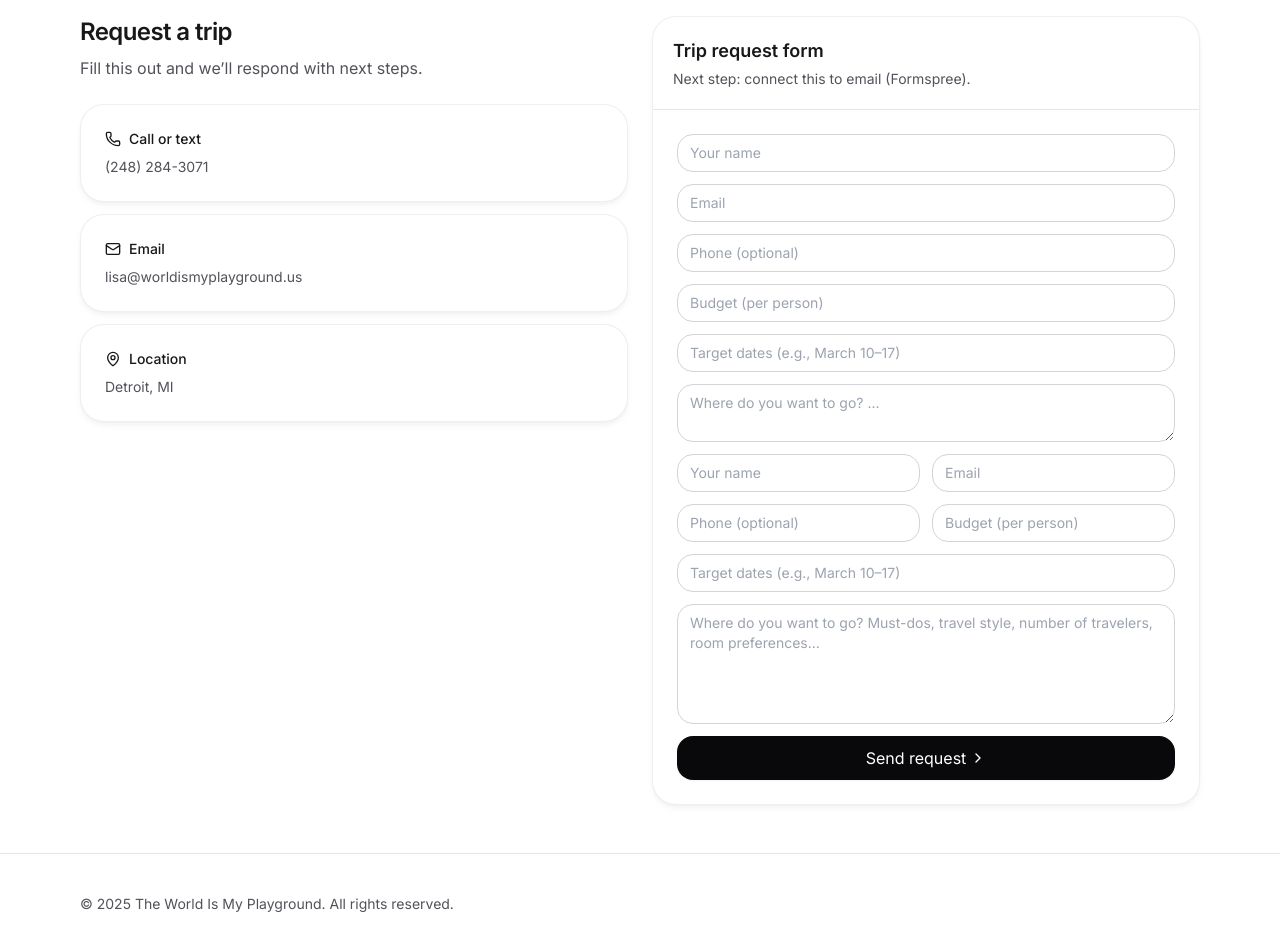
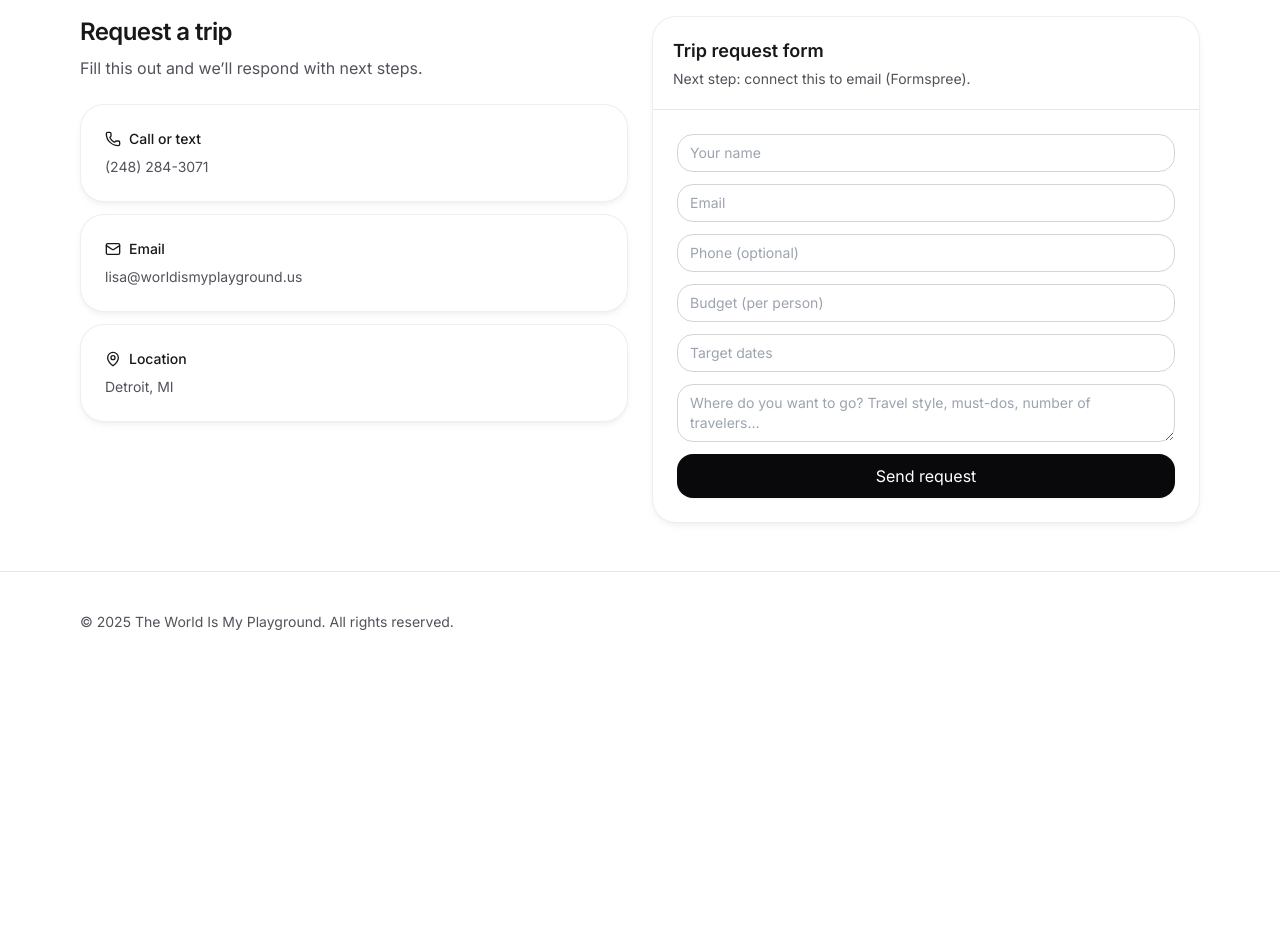
Before and after one commit to Lisaray24/world-is-my-playground-, a React (Vite) app: page / in a window 1280 px wide. Shown: the part 1780-2730 px from the top of the page. After the commit the page ends 2452 px from the top, so only its background shows below. Built offline with nearby package versions, Linux system fonts and the light colour scheme.

Commit message:
Fix duplicate form fields

```diff
--- a/src/App.jsx
+++ b/src/App.jsx
@@ -524,35 +524,55 @@ async function onSubmit(e) {
                   </div>
                 </div>
               ) : (
-                <form
-  onSubmit={onSubmit}
-  className="grid gap-3"
-> <input type="hidden" name="_subject" value="New Trip Request — The World Is My Playground" />
- <Input name="name" placeholder="Your name" required />
-<Input name="email" placeholder="Email" type="email" />
-<Input name="phone" placeholder="Phone (optional)" />
-<Input name="budget" placeholder="Budget (per person)" />
-<Input name="dates" placeholder="Target dates (e.g., March 10–17)" />
-<Textarea name="details" placeholder="Where do you want to go? ..." />
+ <form onSubmit={onSubmit} className="grid gap-3">
+  <Input
+    name="name"
+    placeholder="Your name"
+    value={form.name}
+    onChange={(e) => setForm({ ...form, name: e.target.value })}
+    required
+  />
 
+  <Input
+    name="email"
+    type="email"
+    placeholder="Email"
+    value={form.email}
+    onChange={(e) => setForm({ ...form, email: e.target.value })}
+    required
+  />
 
-                  <div className="grid grid-cols-1 gap-3 sm:grid-cols-2">
-                    <Input placeholder="Your name" value={form.name} onChange={(e) => setForm((s) => ({ ...s, name: e.target.value }))} required />
-                    <Input placeholder="Email" type="email" value={form.email} onChange={(e) => setForm((s) => ({ ...s, email: e.target.value }))} required />
-                  </div>
+  <Input
+    name="phone"
+    placeholder="Phone (optional)"
+    value={form.phone}
+    onChange={(e) => setForm({ ...form, phone: e.target.value })}
+  />
 
-                  <div className="grid grid-cols-1 gap-3 sm:grid-cols-2">
-                    <Input placeholder="Phone (optional)" value={form.phone} onChange={(e) => setForm((s) => ({ ...s, phone: e.target.value }))} />
-                    <Input placeholder="Budget (per person)" value={form.budget} onChange={(e) => setForm((s) => ({ ...s, budget: e.target.value }))} />
-                  </div>
+  <Input
+    name="budget"
+    placeholder="Budget (per person)"
+    value={form.budget}
+    onChange={(e) => setForm({ ...form, budget: e.target.value })}
+  />
 
-                  <Input placeholder="Target dates (e.g., March 10–17)" value={form.dates} onChange={(e) => setForm((s) => ({ ...s, dates: e.target.value }))} />
+  <Input
+    name="dates"
+    placeholder="Target dates"
+    value={form.dates}
+    onChange={(e) => setForm({ ...form, dates: e.target.value })}
+  />
 
-                  <Textarea className="min-h-[120px]" placeholder="Where do you want to go? Must-dos, travel style, number of travelers, room preferences…"
-                    value={form.details} onChange={(e) => setForm((s) => ({ ...s, details: e.target.value }))} required />
+  <Textarea
+    name="details"
+    placeholder="Where do you want to go? Travel style, must-dos, number of travelers…"
+    value={form.details}
+    onChange={(e) => setForm({ ...form, details: e.target.value })}
+    required
+  />
 
-                  <Button type="submit">Send request <ChevronRight className="ml-1 h-4 w-4" /></Button>
-                </form>
+  <Button type="submit">Send request</Button>
+</form>
               )}
             </div>
           </Card>
```
